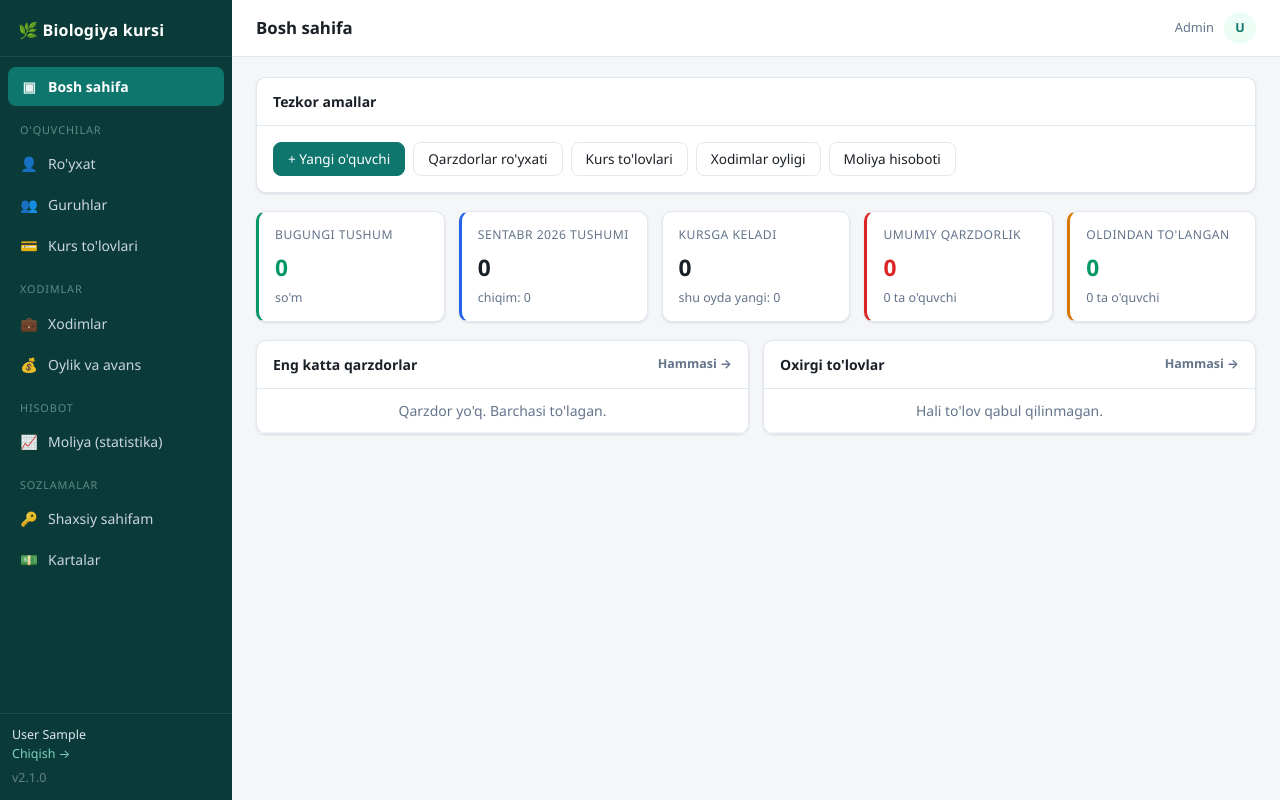
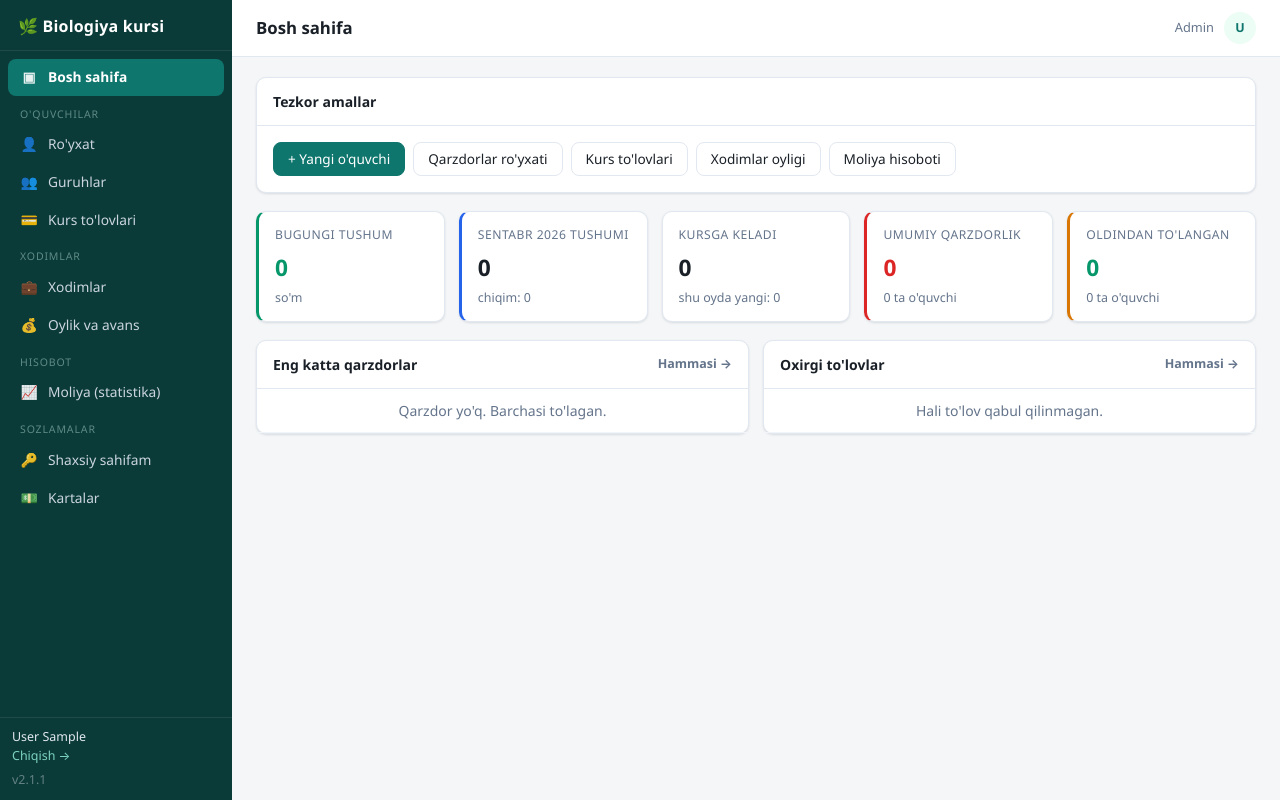
Before and after one commit to OSSWebDeveloper/biology_economics, a Django app: page / in a window 1280 px wide. Run offline with Django 5.2, Linux system fonts and the light colour scheme; the visitor is signed in with stand-in values (Sample User, id 1); data that the repository does not hold is empty.

Commit message:
Yon menyudagi scroll tuzatildi
Qo'pol tizim scrollbari o'rniga ingichka, fonga singib ketadigan scroll
qo'yildi. Menyu bandlari va bo'lim sarlavhalari biroz ixchamlashtirildi -
oddiy oyna balandligida scroll umuman kerak bo'lmaydi.
versiya 2.1.1

```diff
--- a/static/css/app.css
+++ b/static/css/app.css
@@ -59,28 +59,43 @@ h3 { font-size: .98rem; }
 }
 
 .yon-logo {
-  padding: 18px 18px 14px;
+  padding: 14px 18px 12px;
   border-bottom: 1px solid rgba(255, 255, 255, .08);
+  flex-shrink: 0;
 }
 .yon-logo b { color: #fff; font-size: 1rem; display: block; letter-spacing: .2px; }
 .yon-logo span { font-size: .74rem; color: #7dd3c0; }
 
-.yon-menyu { padding: 10px 8px; overflow-y: auto; flex: 1; }
+.yon-menyu {
+  padding: 8px; flex: 1; min-height: 0;
+  overflow-y: auto; overscroll-behavior: contain;
+  scrollbar-width: thin;                       /* Firefox */
+  scrollbar-color: rgba(255, 255, 255, .18) transparent;
+}
+/* Ingichka, fonga singib ketadigan scroll (Chrome/Edge) */
+.yon-menyu::-webkit-scrollbar { width: 6px; }
+.yon-menyu::-webkit-scrollbar-track { background: transparent; }
+.yon-menyu::-webkit-scrollbar-thumb {
+  background: rgba(255, 255, 255, .14); border-radius: 3px;
+}
+.yon-menyu::-webkit-scrollbar-thumb:hover { background: rgba(255, 255, 255, .28); }
+
 .yon-menyu .bolim {
-  font-size: .68rem; text-transform: uppercase; letter-spacing: .08em;
-  color: #5e8b86; padding: 14px 12px 6px;
+  font-size: .66rem; text-transform: uppercase; letter-spacing: .08em;
+  color: #5e8b86; padding: 10px 12px 4px;
 }
 .yon-menyu a {
   display: flex; align-items: center; gap: 10px;
-  padding: 9px 12px; border-radius: 8px; color: #cbd5e1;
-  font-size: .875rem; text-decoration: none; margin-bottom: 2px;
+  padding: 8px 12px; border-radius: 8px; color: #cbd5e1;
+  font-size: .86rem; text-decoration: none; margin-bottom: 1px;
 }
 .yon-menyu a:hover { background: rgba(255, 255, 255, .07); color: #fff; }
 .yon-menyu a.faol { background: var(--asosiy); color: #fff; font-weight: 600; }
 .yon-menyu .belgi { width: 18px; text-align: center; opacity: .9; }
 
 .yon-past {
-  padding: 12px; border-top: 1px solid rgba(255, 255, 255, .08); font-size: .78rem;
+  padding: 10px 12px; border-top: 1px solid rgba(255, 255, 255, .08);
+  font-size: .78rem; flex-shrink: 0;
 }
 .yon-past a { color: #7dd3c0; }
 .chiqish-forma { display: inline; }
--- a/versiya.txt
+++ b/versiya.txt
@@ -1 +1 @@
-2.1.0
+2.1.1
```
